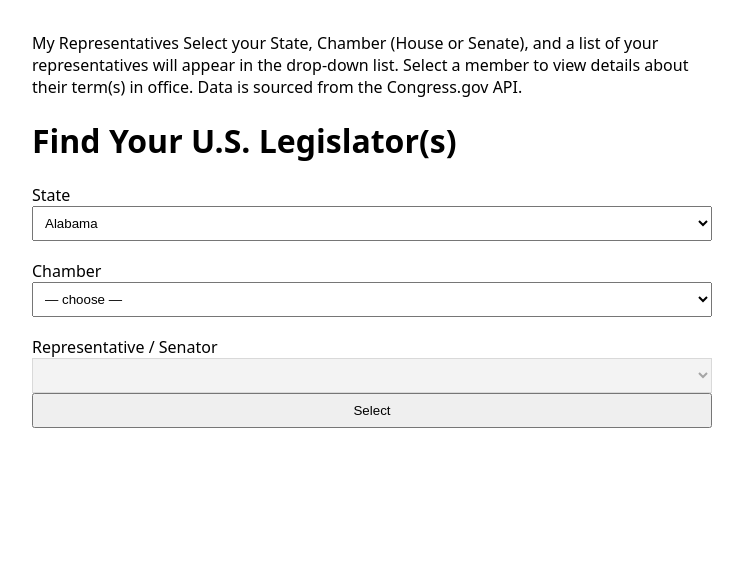
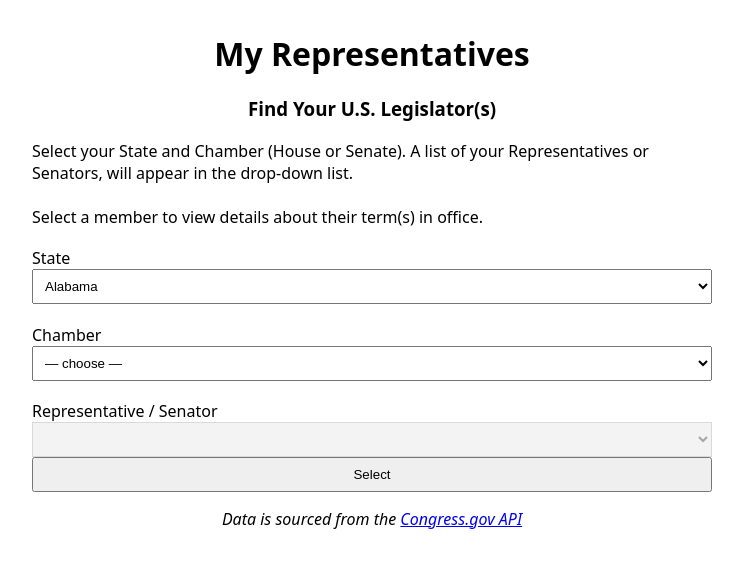
Before and after one commit to Votega/votega.org-TEST, a Jekyll site: the page my-representatives.html, which Jekyll copies as it is, in a window 1280 px wide. Shown: the top 568 px of the page, without its empty margins (0-743 px from the left). Built offline with Jekyll 4.4.1, drawn with Linux system fonts in a browser that asks for light colours; part of the change alters nothing that is shown.

Commit message:
Update my-representatives.html

```diff
--- a/my-representatives.html
+++ b/my-representatives.html
@@ -1,16 +1,19 @@
-My Representatives
+<h1><center>My Representatives</center></h1>
+<h3><center>Find Your U.S. Legislator(s)</h3></center></h3>
 
-Select your State, Chamber (House or Senate), and a list of your representatives will appear in the drop-down list. Select a member to view details about their term(s) in office. Data is sourced from the Congress.gov API.
+Select your State and Chamber (House or Senate). A list of your Representatives or Senators, will appear in the drop-down list.<br>
+
+<br>Select a member to view details about their term(s) in office.
 
 <!--
 Lookup Form
- States are hardcoded, user chooses a state and chamber. Member lookup now uses prebuilt JSON at assets/data/current-members.json instead of calling the Congress.gov API directly from the browser. Returned members are placed in the 3rd dropdown. Can swap the choice submission for other logic
+ States are hardcoded, user chooses a state and chamber. Form returns a list of members based on selection. Member lookup uses prebuilt current-members.JSON instead of calling the Congress.gov API directly from the browser. Returned members are placed in the last dropdown list.
  -->
 <!DOCTYPE html>
 <html lang="en">
 <head>
   <meta charset="UTF-8">
-  <title>Congress Lookup (api.congress.gov)</title>
+  <title>Legislator Lookup (api.congress.gov)</title>
   <style>
     body {font-family: system-ui, sans-serif; margin:2rem; max-width:680px;}
     label {display:block; margin-top:1.2rem;}
@@ -22,8 +25,6 @@ Lookup Form
 <body>
 
 <!--Start Form-->
-<h1>Find Your U.S. Legislator(s)</h1>
-
 <form id="lookupForm">
   <label>
     State
@@ -49,9 +50,8 @@ Lookup Form
 <!--end form -->
 
 <div class="msg" id="status"></div>
-<!--<p style="color:#555; font-size:0.95rem; margin-top:1rem; max-width:680px;">Note: The Congress.gov state member endpoint does not support a direct chamber query filter, so this page retrieves the current state delegation and filters by chamber locally.</p>-->
 
-<!-- <div id="memberDetails" style="margin-top: 2rem; padding: 1rem; border: 1px solid #ccc; border-radius: 8px;"></div> -->
+<center><i>Data is sourced from the <a href="https://api.congress.gov" target="_blank">Congress.gov API</a></i></center>
 
 <script src="assets/scripts/congress.js"></script> <!-- Call congress.js script-->
 </body>
```
